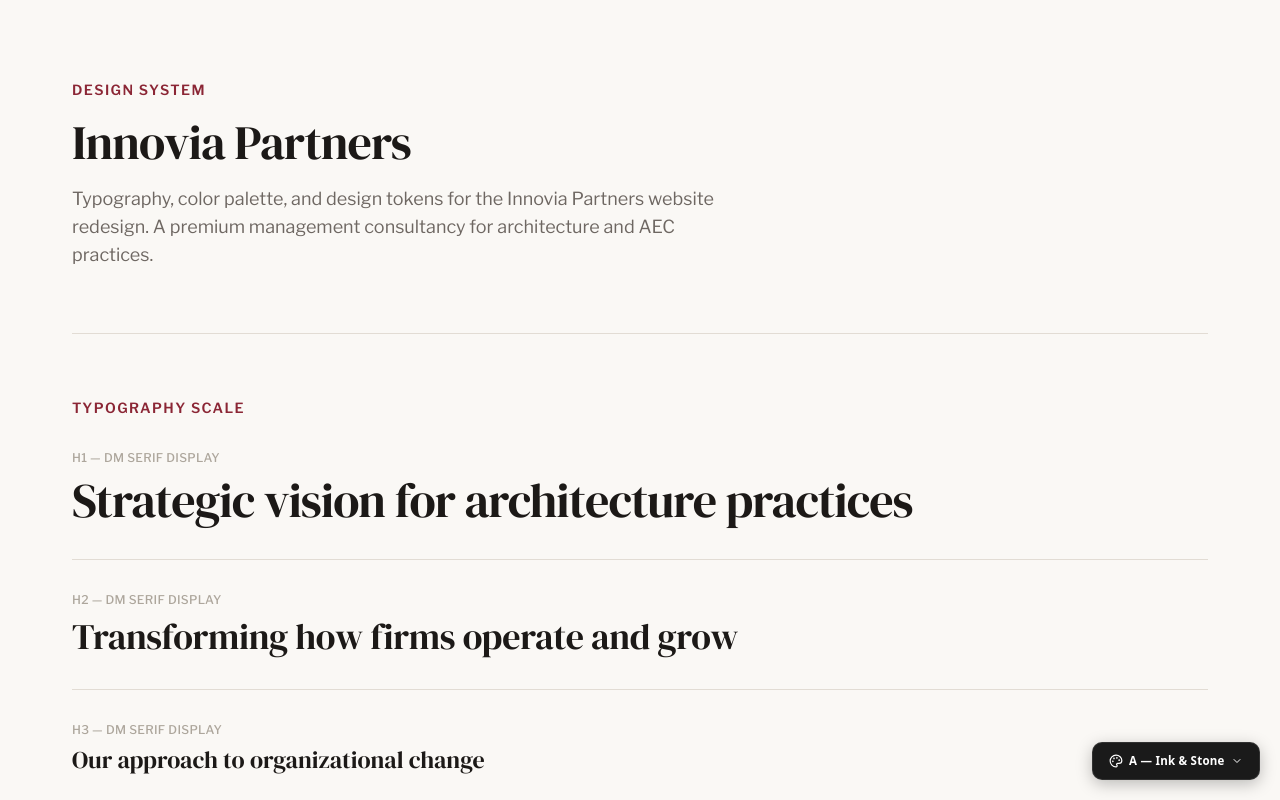
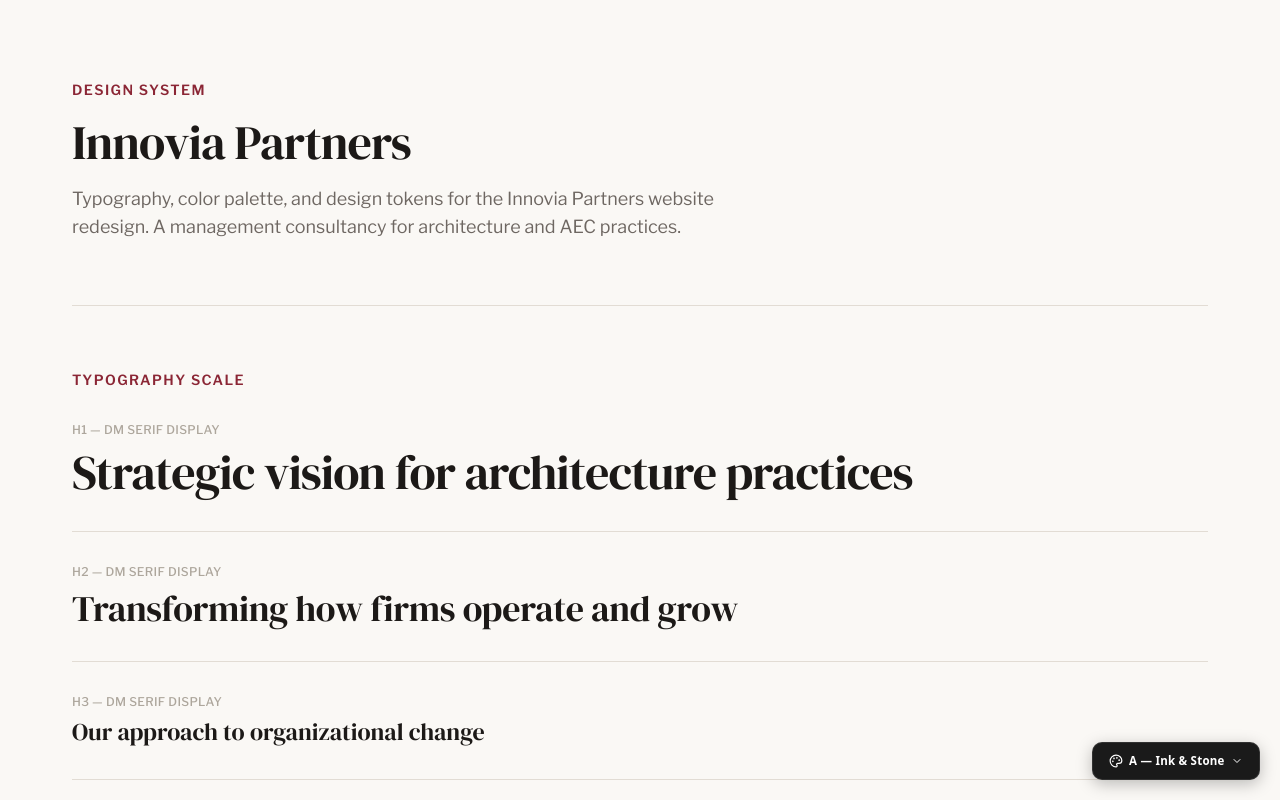
Before and after one commit to Shavss/innovia-website, a Next.js app: page / in a window 1280 px wide. Shown: the top 800 px of the page. Built offline with nearby package versions, Linux system fonts and the light colour scheme.

Commit message:
fix: typo

```diff
--- a/src/app/page.js
+++ b/src/app/page.js
@@ -47,7 +47,7 @@ export default function Home() {
         <h1>Innovia Partners</h1>
         <p className="mt-4 text-neutral-600 max-w-2xl text-lg">
           Typography, color palette, and design tokens for the Innovia Partners
-          website redesign. A premium management consultancy for architecture
+          website redesign. A management consultancy for architecture
           and AEC practices.
         </p>
       </div>
```
